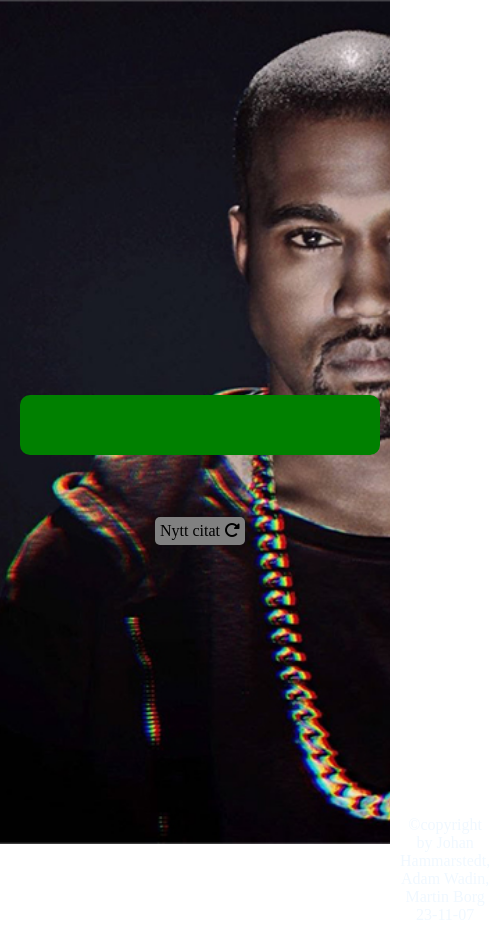
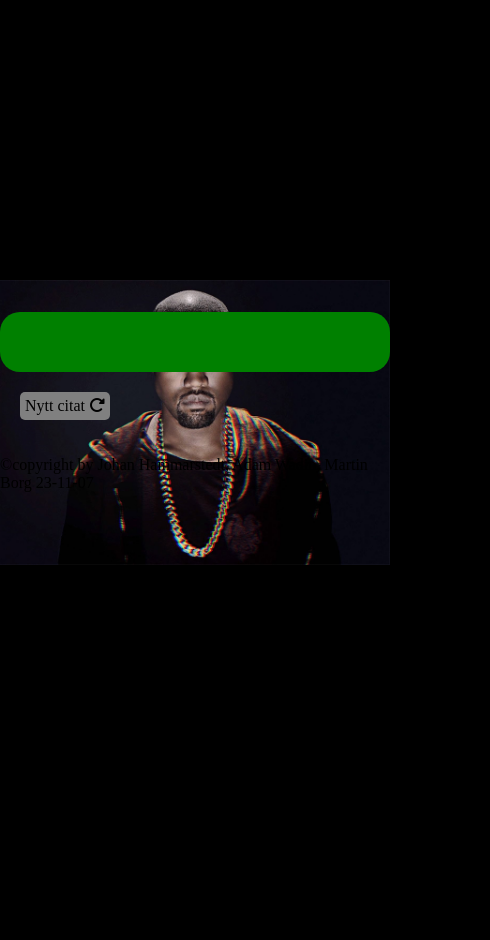
Before and after one commit to Adamwadin/MAJ, a website built with Vite: page gruppapi/index.html in a window 390 px wide. Shown: the whole page, 490 px wide, since content can reach past the window. After the commit the page ends 844 px from the top, so only its background shows below. Built offline with nearby package versions, Linux system fonts and the light colour scheme.

Commit message:
responsive css

```diff
--- a/gruppapi/style.css
+++ b/gruppapi/style.css
@@ -1,3 +1,41 @@
+body {
+    margin: 0;
+    background-color: black;
+  }
+
+  #kanye-container {
+      background-image: url("/src/kanyeMobile.jpg");
+      background-size: contain;
+      background-position: center;
+      height: 100vh;
+      width: auto;
+      background-repeat: no-repeat;
+  }
+
+  .main-container {
+      display: flex;
+      flex-direction: column;
+  }
+
+  #textContainer {
+      margin-top: 80%;
+      padding: 30px;
+      border-radius: 20px;
+      background-color: green;
+      min-width: 80%;
+    }
+
+    #quoteButton {
+      cursor: pointer;
+      background-color: grey;
+      border-radius: 5px;
+      padding: 5px;
+      width: 80px;
+      margin: 20px;
+    }
+
+    @media screen and (min-width: 600) {
+
 body {
   margin: 0;
 }
@@ -52,3 +90,5 @@ body {
   text-align: center;
   color: aliceblue;
 }
+
+}
```
